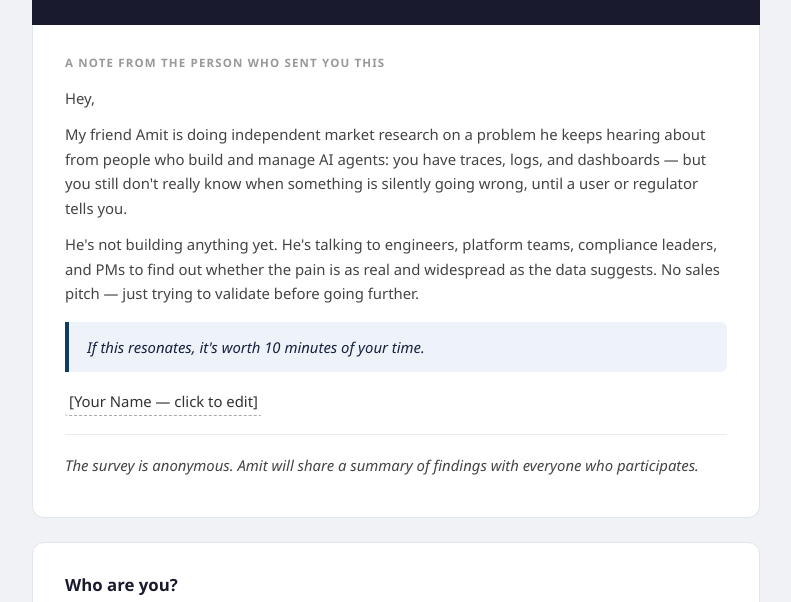
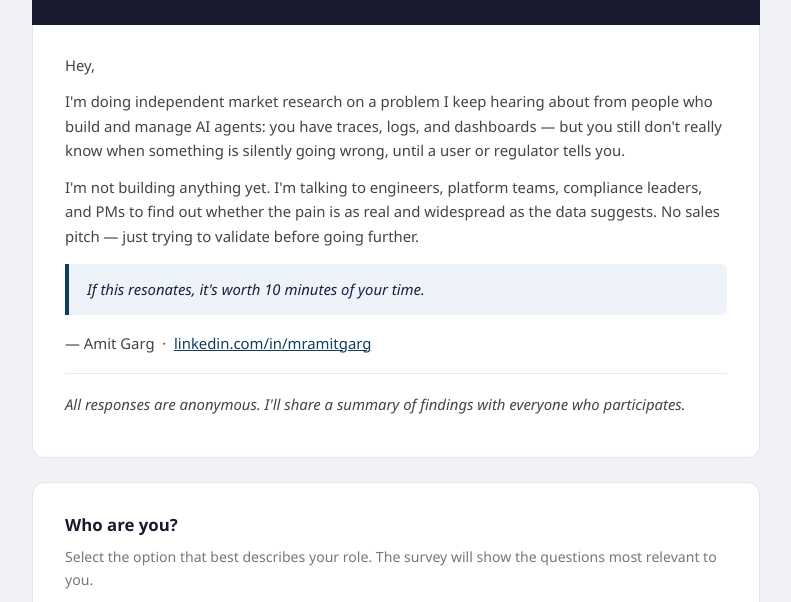
Before and after one commit to amitgarg73/ai-reliability-survey, a plain HTML site: page index.html in a window 1280 px wide. Shown: the part 122-724 px from the top of the page, without its empty margins (244-1035 px from the left). Drawn offline with Linux system fonts and the light colour scheme.

Commit message:
Rewrite cover note as first-person from Amit

```diff
--- a/index.html
+++ b/index.html
@@ -83,20 +83,19 @@ textarea:focus { outline: none; border-color: #0f3d5f; background: #fff; box-sha
   </div>
 
   <div class="cover">
-    <p class="label">A note from the person who sent you this</p>
     <p>Hey,</p>
-    <p>My friend Amit is doing independent market research on a problem he keeps
-    hearing about from people who build and manage AI agents: you have traces,
-    logs, and dashboards — but you still don't really know when something is
-    silently going wrong, until a user or regulator tells you.</p>
-    <p>He's not building anything yet. He's talking to engineers, platform teams,
+    <p>I'm doing independent market research on a problem I keep hearing about from
+    people who build and manage AI agents: you have traces, logs, and dashboards —
+    but you still don't really know when something is silently going wrong, until
+    a user or regulator tells you.</p>
+    <p>I'm not building anything yet. I'm talking to engineers, platform teams,
     compliance leaders, and PMs to find out whether the pain is as real and
     widespread as the data suggests. No sales pitch — just trying to validate
     before going further.</p>
     <div class="callout">If this resonates, it's worth 10 minutes of your time.</div>
-    <p><span id="sender-name" contenteditable="true" title="Click to edit your name" style="border-bottom:1px dashed #aaa;cursor:text;padding:1px 4px;border-radius:3px;min-width:80px;display:inline-block;color:#333;">[Your Name — click to edit]</span></p>
+    <p>— Amit Garg &nbsp;·&nbsp; <a href="https://linkedin.com/in/mramitgarg" style="color:#0f3d5f;">linkedin.com/in/mramitgarg</a></p>
     <hr>
-    <p class="fine-print">The survey is anonymous. Amit will share a summary of findings with everyone who participates.</p>
+    <p class="fine-print">All responses are anonymous. I'll share a summary of findings with everyone who participates.</p>
   </div>
 
   <form id="survey" novalidate>
```
